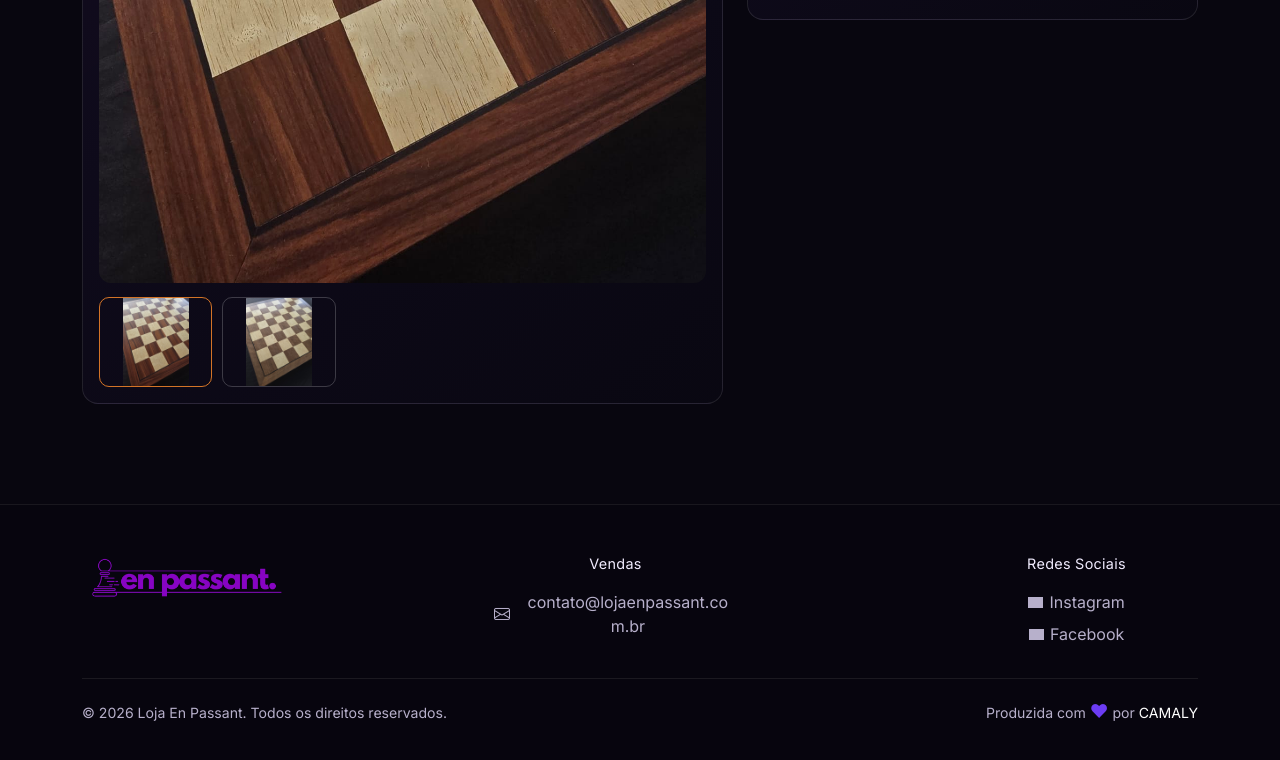
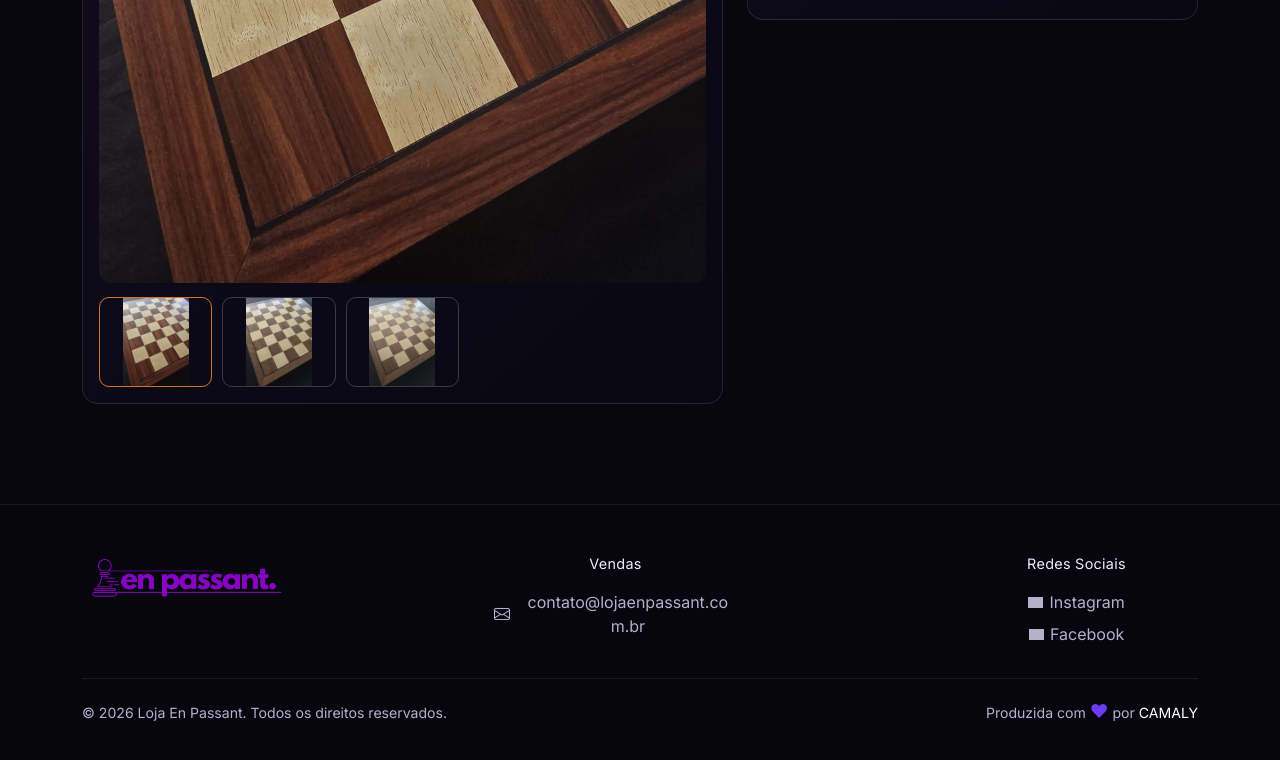
Before and after one commit to igormart21/projeto-xadrez, a website: page tabuleiro-marchetado-madeira.html in a window 1280 px wide. Shown: the part 811-1571 px from the top of the page. Drawn offline with nearby package versions, Linux system fonts and the light colour scheme; grey boxes are pictures that could not be loaded.

Commit message:
Adiciona nova foto ao Tabuleiro Marchetado em madeira (PHOTO-2026-05-14)
Co-Authored-By: Claude Sonnet 4.6 <noreply@anthropic.com>

```diff
--- a/tabuleiro-marchetado-madeira.html
+++ b/tabuleiro-marchetado-madeira.html
@@ -72,6 +72,9 @@
                 </button>
                 <button class="product-thumb" type="button" data-image="./assets/tabuleiros/marchetado/WhatsApp-Image-2026-05-11-at-08.22.34.jpeg" data-alt="Visão geral do tabuleiro">
                   <img src="./assets/tabuleiros/marchetado/WhatsApp-Image-2026-05-11-at-08.22.34.jpeg" alt="Miniatura visão geral">
+                </button>
+                <button class="product-thumb" type="button" data-image="./assets/tabuleiros/marchetado/PHOTO-2026-05-14-12-34-47.jpg" data-alt="Tabuleiro Marchetado em madeira">
+                  <img src="./assets/tabuleiros/marchetado/PHOTO-2026-05-14-12-34-47.jpg" alt="Miniatura tabuleiro marchetado">
                 </button>
               </div>
             </article>
```
Also changed, not shown: assets/tabuleiros/marchetado/PHOTO-2026-05-14-12-34-47.jpg (added).
